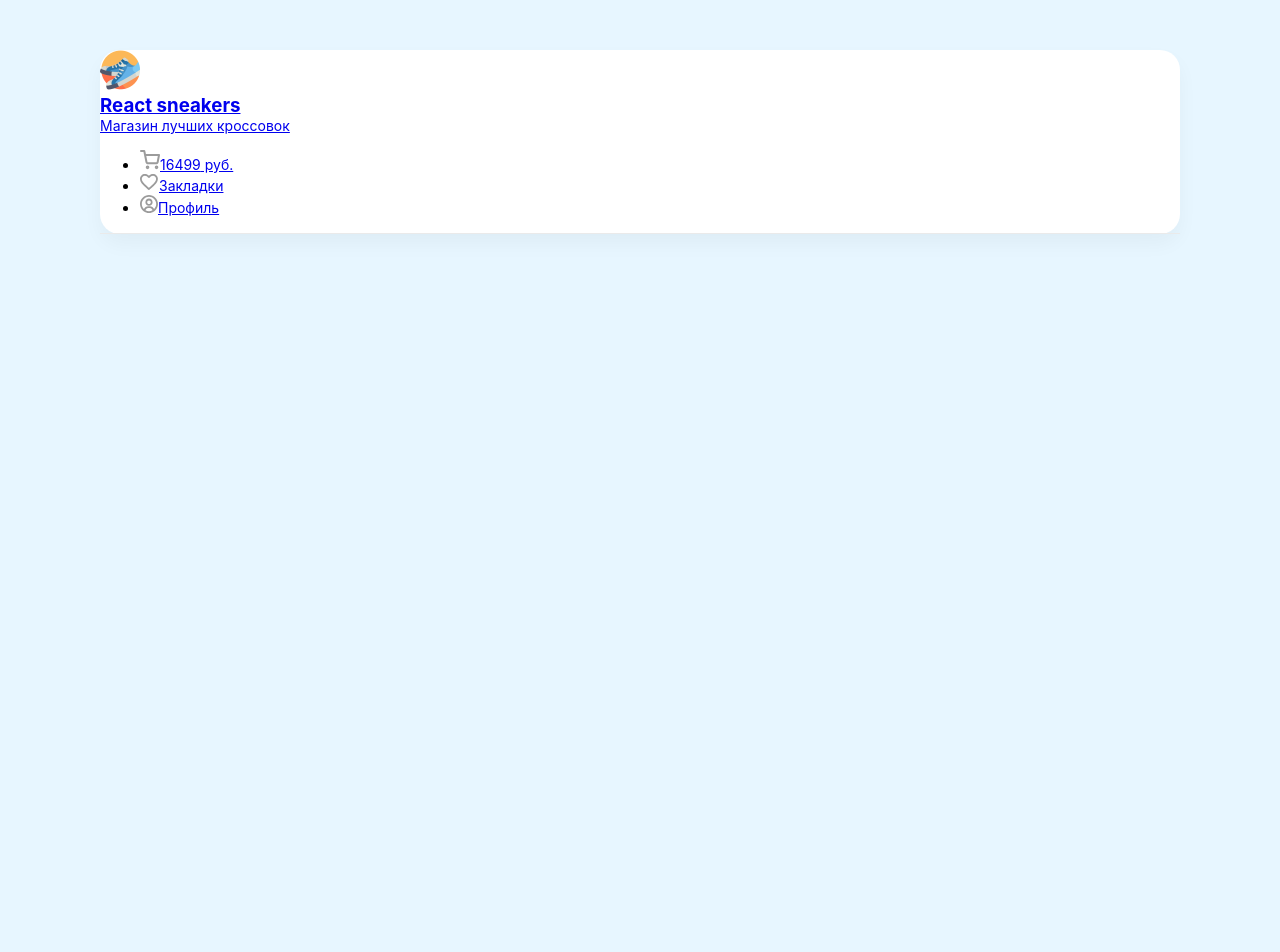
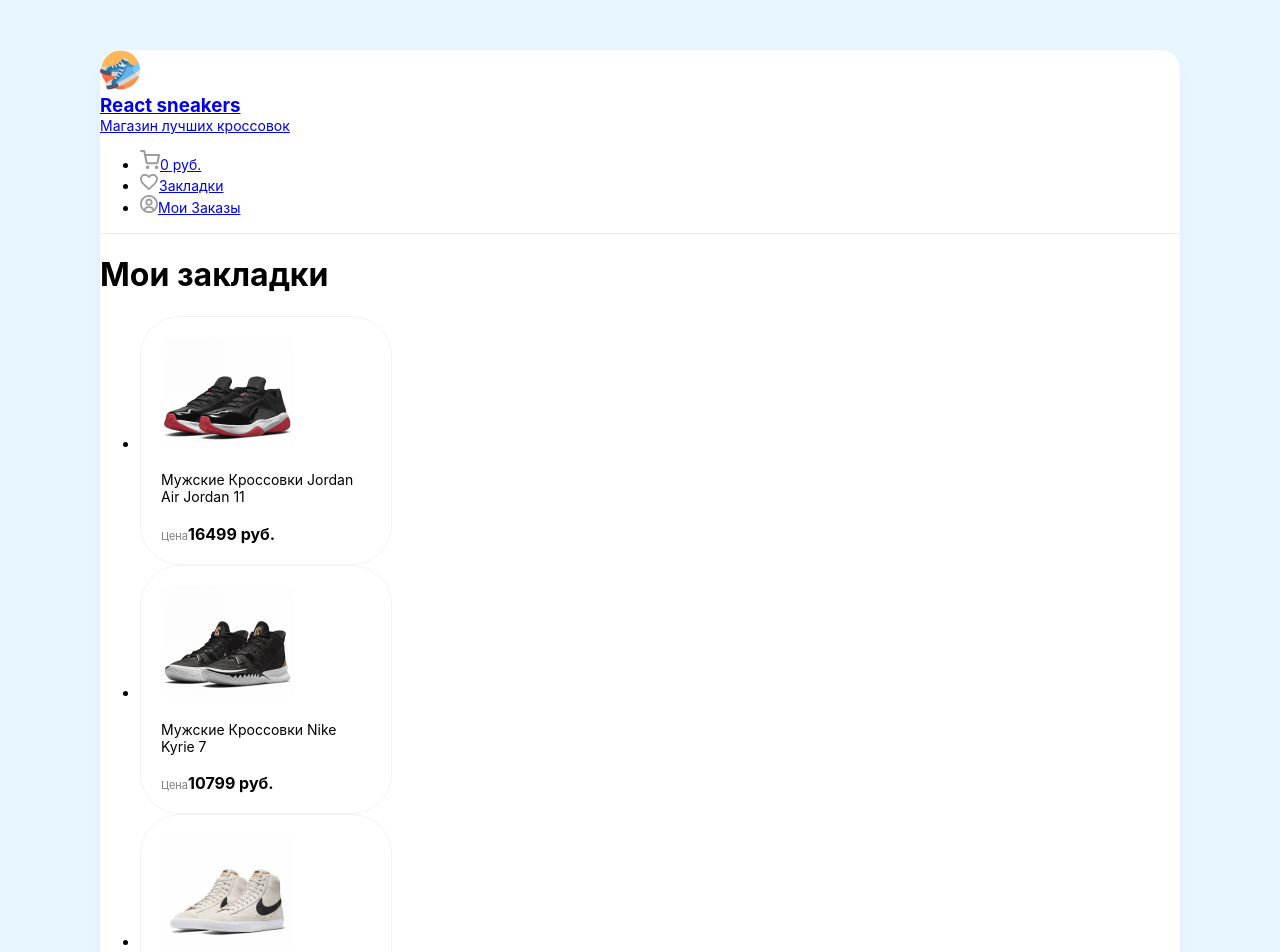
Before and after one commit to DmitriyFFF/React-sneakers, a React (Create React App) app: page /orders in a window 1280 px wide. Shown: the top 952 px of the page. Before the commit the page ends 800 px from the top, so only its background shows below. Built offline with nearby package versions, Linux system fonts and the light colour scheme; data requests are answered from the project's data file; the HTML template or start-up script is replaced by a standard one.

Commit message:
feat: add and correct orders page

```diff
--- a/db.json
+++ b/db.json
@@ -61,14 +61,7 @@
       "price": 8999
     }
   ],
-  "cart": [
-    {
-      "id": "7",
-      "name": "Мужские Кроссовки Jordan Air Jordan 11",
-      "imageUrl": "./img/sneakers/sn7.jpg",
-      "price": 16499
-    }
-  ],
+  "cart": [],
   "favorites": [
     {
       "id": "2",
@@ -85,47 +78,25 @@
   ],
   "orders": [
     {
-      "id": "0e3c",
+      "id": "bbf3",
       "items": [
         {
-          "id": "2",
-          "name": "Мужские Кроссовки Nike Air Max 270",
-          "imageUrl": "./img/sneakers/sn2.jpg",
-          "price": 12999
+          "id": "7",
+          "name": "Мужские Кроссовки Jordan Air Jordan 11",
+          "imageUrl": "./img/sneakers/sn7.jpg",
+          "price": 16499
         },
         {
-          "id": "1",
-          "name": "Мужские Кроссовки Nike Blazer Mid Suede",
-          "imageUrl": "./img/sneakers/sn1.jpg",
-          "price": 12999
-        }
-      ]
-    },
-    {
-      "id": "4ca9",
-      "items": [
-        {
-          "id": "2",
-          "name": "Мужские Кроссовки Nike Air Max 270",
-          "imageUrl": "./img/sneakers/sn2.jpg",
-          "price": 12999
-        }
-      ]
-    },
-    {
-      "id": "94c5",
-      "items": [
-        {
-          "id": "2",
-          "name": "Мужские Кроссовки Nike Air Max 270",
-          "imageUrl": "./img/sneakers/sn2.jpg",
-          "price": 12999
+          "id": "6",
+          "name": "Мужские Кроссовки Nike Kyrie 7",
+          "imageUrl": "./img/sneakers/sn6.jpg",
+          "price": 10799
         },
         {
-          "id": "4",
-          "name": "Кроссовки Puma X Aka Boku Future Rider",
-          "imageUrl": "./img/sneakers/sn4.jpg",
-          "price": 15199
+          "id": "3",
+          "name": "Мужские Кроссовки Nike Blazer Mid Suede",
+          "imageUrl": "./img/sneakers/sn3.jpg",
+          "price": 8499
         }
       ]
     }
--- a/src/components/App/App.jsx
+++ b/src/components/App/App.jsx
@@ -11,6 +11,7 @@
 import { baseUrl, cardsData } from '../../utils/constants';
 import { Favorites } from '../../pages/Favorites/Favorites';
 import { AppContext } from '../../utils/context/context';
+import { Orders } from '../../pages/Orders/Orders';
 
 
 export const App = () => {
@@ -116,7 +117,16 @@
   }
 
   return (
-    <AppContext.Provider value={{items, cartItems, favorites, hasAddedToCart, handleAddFavorites, setIsOpened, setCartItems}}>
+    <AppContext.Provider value={{
+        items,
+        cartItems,
+        favorites,
+        hasAddedToCart,
+        handleAddCart,
+        handleAddFavorites,
+        setIsOpened,
+        setCartItems,
+      }}>
       <div className={`${styles.App} clear`}>
         {isOpened &&
           <Sidebar
@@ -142,10 +152,15 @@
               // onAddFavorite={handleAddFavorites}
             />
           }/>
+          <Route path='/orders' element={
+            <Orders
+              // items={favorites}
+              // onAddFavorite={handleAddFavorites}
+            />
+          }/>
         </Routes>
       </div>
     </AppContext.Provider>
-
   );
 }
 
--- a/src/components/Card/Card.jsx
+++ b/src/components/Card/Card.jsx
@@ -49,12 +49,15 @@
           </ContentLoader>
         :
         <>
+          {onFavorite &&
             <div className={styles.favorite}>
               <img
                 onClick={handleLike}
                 src={isFavorite ? "./img/heart_liked.svg" : "./img/heart_unliked.svg"}
-              alt="Лайк" />
+                alt="Лайк"
+              />
             </div>
+          }
           <img className={styles.cardImage} src={imageUrl} alt="Кроссовки" />
           <h4 className={styles.cardName}>{name}</h4>
           <div className='d-flex justify-between align-center'>
@@ -62,13 +65,14 @@
               <span className={`${styles.spanPrice} text-uppercase`}>Цена</span>
               <b>{price} руб.</b>
             </div>
+            {onPlus &&
               <img
                 className={styles.btnImage}
                 onClick={handleCheck}
                 src={hasAddedToCart(id) ? "./img/check.svg" : "./img/plus.svg"}
-              alt="Плюс" />
-            {/* <div className={`${styles.addButton} d-flex`}>
-            </div> */}
+                alt="Плюс"
+              />
+            }
           </div>
         </>
       }
--- a/src/components/Header/Header.jsx
+++ b/src/components/Header/Header.jsx
@@ -28,9 +28,9 @@
           </Link>
         </li>
         <li>
-          <Link to='/profile' className='d-flex align-center'>
+          <Link to='/orders' className='d-flex align-center'>
             <img className={`${styles.icon} mr-10`} src='/img/user.svg' alt='Профиль пользователя' />
-            <span className={`${styles.profile} opacity-6`}>Профиль</span>
+            <span className={`${styles.profile} opacity-6`}>Мои Заказы</span>
           </Link>
         </li>
       </ul>
--- a/src/components/Sidebar/Sidebar.jsx
+++ b/src/components/Sidebar/Sidebar.jsx
@@ -73,7 +73,7 @@
                   </li>
                   <li className={`${styles.orderItem} d-flex justify-between mt-20`}>
                     <p className='opacity-5'>Налог 5%:</p>
-                    <p>{totalPrice / 100 * 5} руб.</p>
+                    <p>{Math.floor(totalPrice / 100 * 5)} руб.</p>
                   </li>
                 </ul>
                 <button
--- /dev/null
+++ b/src/pages/Orders/Orders.jsx
@@ -0,0 +1,41 @@
+import React, { useContext, useEffect, useState } from "react";
+import { Card } from "../../components/Card/Card";
+import { AppContext } from "../../utils/context/context";
+import styles from "./Orders.module.scss"
+import axios from "axios";
+import { baseUrl } from "../../utils/constants";
+// import { Cards } from "../components/Cards/Cards";
+
+export const Orders = () => {
+  const [orders, setOrders] = useState([]);
+  const [isLoading, setIsLoading] = useState(true);
+  // const { handleAddFavorites, handleAddCart } = useContext(AppContext);
+
+  useEffect(() => {
+    try {
+      (async() => {
+        const { data } = await axios.get(`${baseUrl}/orders`);
+        setOrders(data.reduce((prev, obj) => [...prev, ...obj.items], []));
+        setIsLoading(false);
+      })()
+    } catch (error) {
+      alert('Ошибка при запросе заказа');
+      console.error(error);
+    }
+  }, []);
+
+  return (
+    <div className='d-flex flex-column justify-between mb-30 p-40'>
+      <h1 className={styles.title}>Мои закладки</h1>
+      <ul className={`${styles.content} d-flex justify-center`}>
+        {(isLoading ? [...Array(8)] : orders).map((item, index) =>
+          <Card
+            key={index}
+            isLoading={isLoading}
+            {...item}
+          />
+        )}
+      </ul>
+    </div>
+  )
+};
--- /dev/null
+++ b/src/pages/Orders/Orders.module.scss
@@ -0,0 +1,5 @@
+.content {
+  flex-wrap: wrap;
+  // margin: 0 auto;
+  gap: 40px;
+}
```
Lines whose indentation alone changed are shown as unchanged.
